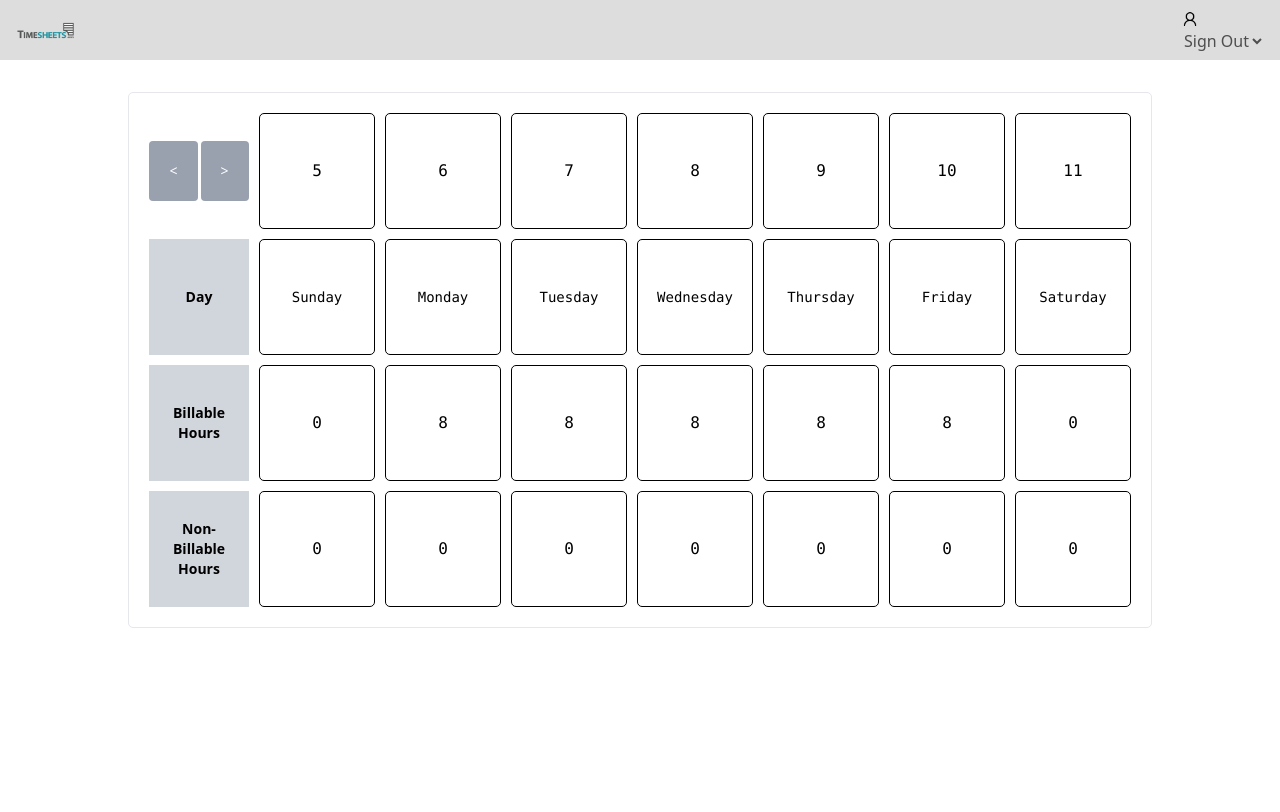
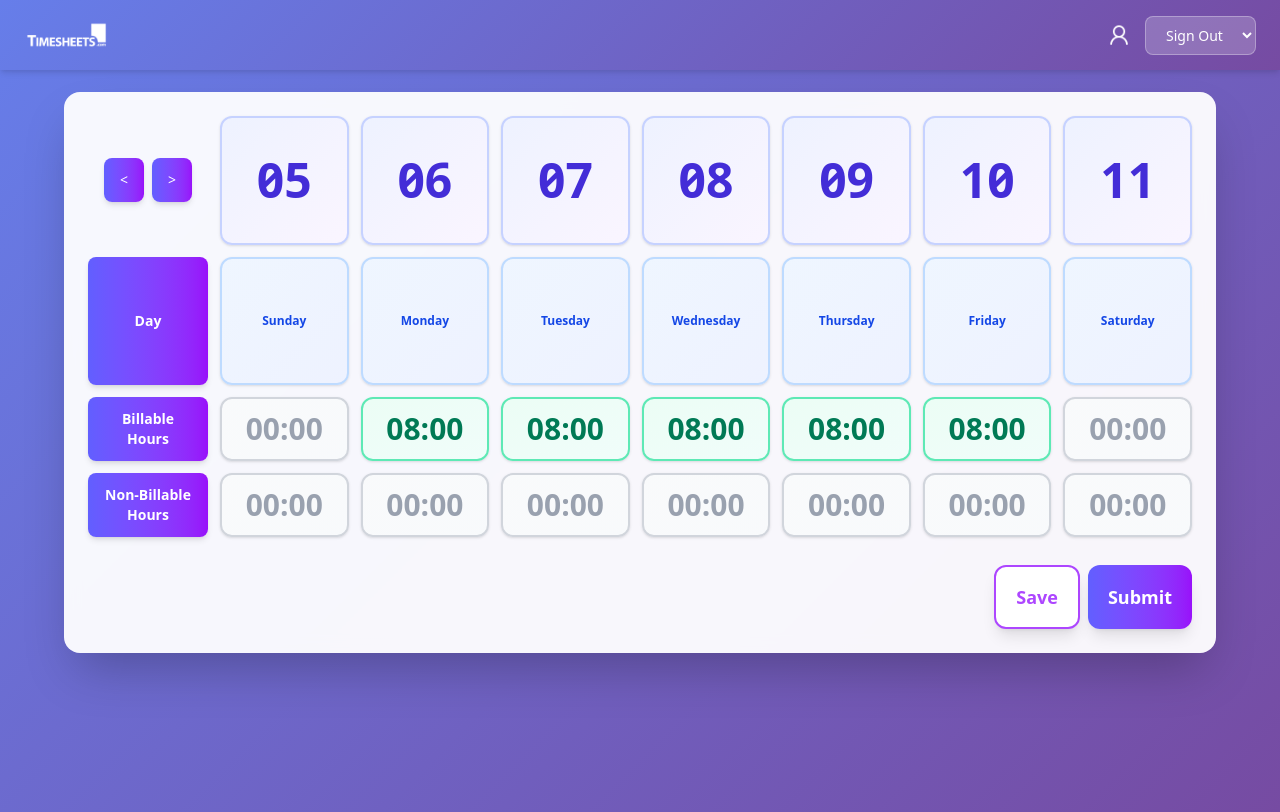
Before and after one commit to venugopalasok/Timesheet_Fe_ts, a React (Vite) app: page / in a window 1280 px wide. Built offline with nearby package versions, Linux system fonts and the light colour scheme.

Commit message:
Latest Changes

```diff
--- a/dev-dist/sw.js
+++ b/dev-dist/sw.js
@@ -82,7 +82,7 @@ define(['./workbox-ce4f0d5f'], (function (workbox) { 'use strict';
     "revision": "3ca0b8505b4bec776b69afdba2768812"
   }, {
     "url": "index.html",
-    "revision": "0.lo53ug85sko"
+    "revision": "0.d2kkg8rqc7o"
   }], {});
   workbox.cleanupOutdatedCaches();
   workbox.registerRoute(new workbox.NavigationRoute(workbox.createHandlerBoundToURL("index.html"), {
--- a/src/App.css
+++ b/src/App.css
@@ -1,4 +1,4 @@
 @import "tailwindcss";
 .row-header{
-    @apply bg-gray-300 text-black font-semibold p-2 text-sm text-center flex items-center flex-col justify-center;
+    @apply bg-gradient-to-r from-indigo-500 to-purple-600 text-white font-semibold p-3 text-sm text-center flex items-center flex-col justify-center rounded-lg shadow-md;
 }
--- a/src/App.tsx
+++ b/src/App.tsx
@@ -10,15 +10,15 @@ function App() {
     <>
       <title>Timesheet</title>
       <Header />
-      <div className='flex justify-center items-center mx-5 my-3'>
+      <div className='flex flex-col justify-center items-center mx-5 my-3'>
 
-        <div className='grid grid-cols-[100px_repeat(7,1fr)] gap-[10px]
-        bg-white mt-20 border border-gray-200 rounded-[5px]
-        w-full max-w-5xl box-border p-5'>
+        <div className='grid grid-cols-[120px_repeat(7,1fr)] gap-3
+        bg-white/95 backdrop-blur-sm mt-20 border-0 rounded-2xl
+        w-full max-w-6xl box-border p-6 shadow-2xl'>
           {/* Row 1 */}
-          <div className='flex flex-row justify-center items-center gap-[3px]'>
-                  <button className='bg-gray-400 text-white px-5 py-5 text-sm rounded'>&lt;</button>
-                  <button className='bg-gray-400 text-white px-5 py-5 text-sm rounded'>&gt;</button>
+          <div className='flex flex-row justify-center items-center gap-2'>
+                  <button className='bg-gradient-to-r from-indigo-500 to-purple-600 hover:from-indigo-600 hover:to-purple-700 text-white px-4 py-3 text-sm rounded-lg shadow-md transition-all duration-200 hover:shadow-lg hover:scale-105'>&lt;</button>
+                  <button className='bg-gradient-to-r from-indigo-500 to-purple-600 hover:from-indigo-600 hover:to-purple-700 text-white px-4 py-3 text-sm rounded-lg shadow-md transition-all duration-200 hover:shadow-lg hover:scale-105'>&gt;</button>
           </div>
           <DateCell date={5}/>
           <DateCell date={6}/>
@@ -56,7 +56,23 @@ function App() {
           <HoursCell hours={0}/>
           <HoursCell hours={0}/>
 
+        {/*Submit Button*/}
+
+          <div className='col-span-full flex justify-end mt-4 gap-2'>
+            <button className='bg-white hover:from-white
+            hover:to-purple-400 text-purple-500 px-5 py-4 text-lg font-semibold rounded-xl shadow-lg border-2 border-purple-500
+            transition-all duration-200 hover:shadow-2xl hover:scale-105'>
+              Save
+            </button>
+            <button className='bg-gradient-to-r from-indigo-500 to-purple-600 hover:from-indigo-600
+            hover:to-purple-700 text-white px-5 py-4 text-lg font-semibold rounded-xl shadow-lg
+            transition-all duration-200 hover:shadow-2xl hover:scale-105'>
+              Submit
+            </button>
+          </div>
+
         </div>
+
       </div>
 
     </>
--- a/src/components/DateCell.tsx
+++ b/src/components/DateCell.tsx
@@ -1,10 +1,11 @@
 const DateCell = ({date}:{date:any}) => {
+    const formattedDate = date < 10 ? `0${date}` : date;
     return (
         <>
-            <div className='bg-white border-black-400 border text-base font-mono slashed-zero text-black p-2 text-center
+            <div className='bg-gradient-to-br slashed-zero from-indigo-50 to-purple-50 border-2 border-indigo-200 text-5xl font-bold text-indigo-700 p-3 text-center
                             flex items-center flex-col justify-center
-                            rounded-[5px] aspect-square'>
-                {date}
+                            rounded-xl aspect-square shadow-sm hover:shadow-md hover:scale-105 transition-all duration-200 cursor-pointer'>
+                {formattedDate}
             </div>
         </>
     )
--- a/src/components/DayCell.tsx
+++ b/src/components/DayCell.tsx
@@ -1,7 +1,7 @@
 const DayCell = ({day}:{day:any}) => {
     return (
-    <div className='bg-white border-black-400 border text-sm font-mono text-black p-2 text-center
-    flex items-center flex-col justify-center rounded-[5px] aspect-square'>{day}</div>
+    <div className='bg-gradient-to-br from-blue-50 to-indigo-50 border-2 border-blue-200 text-xs font-semibold text-blue-700 p-1.5 text-center
+    flex items-center flex-col justify-center rounded-xl aspect-square shadow-sm hover:shadow-md hover:scale-105 transition-all duration-200'>{day}</div>
     )
 }
 
--- a/src/components/Header.css
+++ b/src/components/Header.css
@@ -1,8 +1,9 @@
 .header {
-    background-color: #ddd;
-    color: rgb(78, 78, 78);
-    padding-left: 15px;
-    padding-right: 15px;
+    background: linear-gradient(135deg, #667eea 0%, #764ba2 100%);
+    color: white;
+    padding-left: 24px;
+    padding-right: 24px;
+    box-shadow: 0 4px 6px -1px rgba(0, 0, 0, 0.1), 0 2px 4px -1px rgba(0, 0, 0, 0.06);
 
     display: flex;
     align-items: center;
@@ -12,7 +13,8 @@
     top: 0;
     left: 0;
     right: 0;
-    height: 60px;
+    height: 70px;
+    z-index: 1000;
 }
 .header .left-section {
     width: 208px;
@@ -26,15 +28,17 @@
 
 .header .header-link {
     display: inline-block;
-    padding: 6px 9.5px;
-    border-radius: 2px;
+    padding: 8px 12px;
+    border-radius: 8px;
     cursor: pointer;
     text-decoration: none;
-    border: 1px solid rgba(0, 0, 0, 0);
+    border: 1px solid rgba(255, 255, 255, 0);
+    transition: all 0.3s ease;
 }
 
 .header .header-link:hover {
-    border: 1px solid white;
+    border: 1px solid rgba(255, 255, 255, 0.5);
+    background: rgba(255, 255, 255, 0.1);
 }
 
 .header .logo {
@@ -43,11 +47,38 @@
 }
 
 .header .timesheet-logo, .header .user-profile-logo {
-    height: 20px;
+    height: 28px;
     width: auto;
-    max-width: 150px;
+    max-width: 180px;
     object-fit: contain;
-    margin-top: 1px;
+    filter: brightness(0) invert(1);
+}
+
+.header .right-section {
+    display: flex;
+    align-items: center;
+    gap: 12px;
+}
+
+.header .signout-select {
+    background: rgba(255, 255, 255, 0.2);
+    color: white;
+    border: 1px solid rgba(255, 255, 255, 0.3);
+    border-radius: 8px;
+    padding: 8px 16px;
+    font-size: 14px;
+    cursor: pointer;
+    transition: all 0.3s ease;
+}
+
+.header .signout-select:hover {
+    background: rgba(255, 255, 255, 0.3);
+    border-color: rgba(255, 255, 255, 0.5);
+}
+
+.header .signout-select option {
+    background: #667eea;
+    color: white;
 }
 
 .header .mobile-logo {
--- a/src/components/HoursCell.tsx
+++ b/src/components/HoursCell.tsx
@@ -1,7 +1,10 @@
 const HoursCell = ({hours}:{hours:any}) => {
+    const isZero = hours === 0;
+    const formattedHours = hours < 10 ? `0${hours}` : hours;
+    const timeFormat = `${formattedHours}:00`;
     return (
-        <div className='bg-white border-black-400 border text-base font-mono slashed-zero text-black p-2 text-center
-        flex items-center flex-col justify-center rounded-[5px] aspect-square'>{hours}
+        <div className={`${isZero ? 'bg-gradient-to-br from-gray-50 to-slate-50 border-gray-300 text-gray-400' : 'bg-gradient-to-br from-emerald-50 to-teal-50 border-emerald-300 text-emerald-700'} border-2 text-3xl font-bold py-3 px-2 text-center
+        flex items-center flex-col justify-center rounded-xl shadow-sm hover:shadow-md hover:scale-105 transition-all duration-200 cursor-pointer`}>{timeFormat}
         </div>
     )
 }
--- a/src/index.css
+++ b/src/index.css
@@ -26,3 +26,8 @@
 
   --bg-pattern: url("/pattern.png");
 }
+
+body {
+  background: linear-gradient(135deg, #667eea 0%, #764ba2 100%);
+  min-height: 100vh;
+}
```
